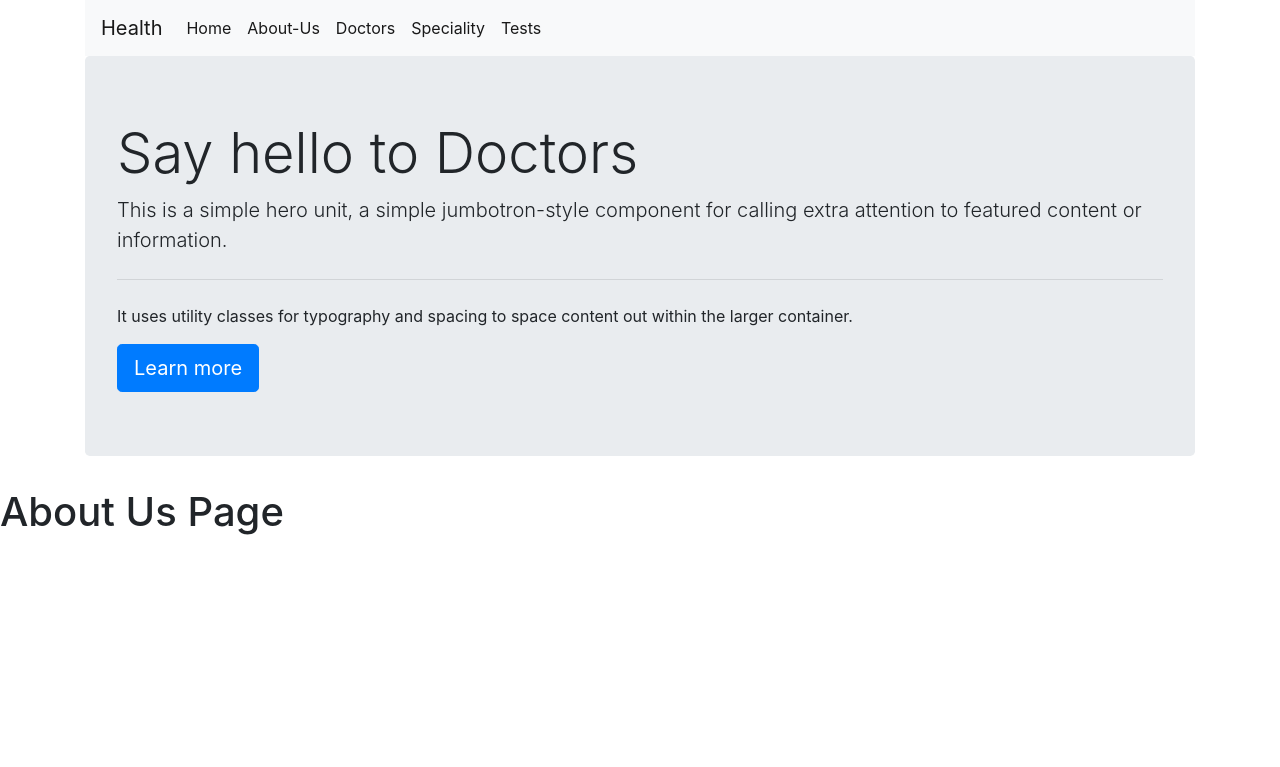
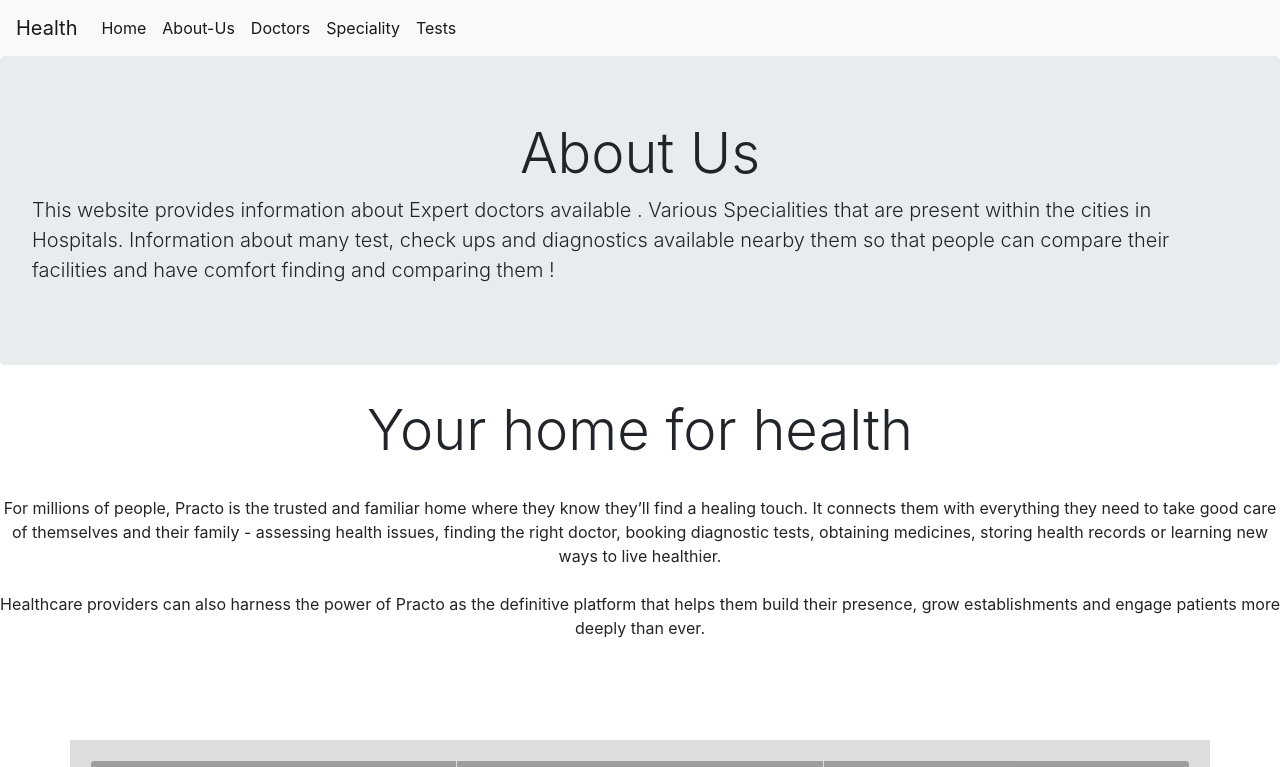
Before and after one commit to abhishekshinde2104/Shatakshi_Project, a Django app: template templates/firstapp/about.html in a window 1280 px wide. Shown: the top 767 px of the page. Before the commit the page ends 535 px from the top, so only its background shows below. Run offline with Django 3.2, Linux system fonts and the light colour scheme; the template is opened without the code that fills it, so the values that code supplies are empty; some libraries are stand-ins or nearby versions; grey boxes are pictures that could not be loaded.

Commit message:
Add files via upload

```diff
--- a/templates/firstapp/about.html
+++ b/templates/firstapp/about.html
@@ -1,7 +1,56 @@
 <!DOCTYPE html>
-{% extends 'firstapp/index.html' %}
+{% extends 'firstapp/base.html' %}
 {% block body_block %}
 
-  <h1>About Us Page</h1>
+<div class="jumbotron">
+  <h1 class="display-4" style="text-align:center;" >About Us</h1>
+  <p class="lead">This website  provides information about Expert  doctors available .
+  Various Specialities that are present within the cities in Hospitals.
+  Information about many test, check ups and diagnostics available nearby them so
+  that people can compare their facilities and have comfort finding and comparing them !</p>
+</div>
+
+
+<h1 class="display-4" style="text-align:center;">Your home for health</h1>
+<br>
+<p class="about1" style="text-align:center;">For millions of people, Practo is the trusted and familiar home where they know they’ll
+find a healing touch. It connects them with everything they need to take good care of
+themselves and their family - assessing health issues, finding the right doctor, booking
+diagnostic tests, obtaining medicines, storing health records or learning new ways to live healthier.
+<br>
+<br>
+Healthcare providers can also harness the power of Practo as the definitive platform that helps them
+build their presence, grow establishments and engage patients more deeply than ever.
+</p>
+
+  <div class="container">
+    <div class="card-group">
+      <div class="card">
+        <img src="static/images/about1.jpg"  class="card-img-top" alt="Picture">
+        <div class="card-body">
+          <h5 class="card-title">Card title</h5>
+          <p class="card-text">This is a wider card with supporting text below as a natural lead-in to additional content. This content is a little bit longer.</p>
+          <p class="card-text"><small class="text-muted">Last updated 3 mins ago</small></p>
+        </div>
+      </div>
+      <div class="card">
+        <img src="static/images/about2.jpg" ] class="card-img-top" alt="Picture">
+        <div class="card-body">
+          <h5 class="card-title">Card title</h5>
+          <p class="card-text">This card has supporting text below as a natural lead-in to additional content.</p>
+          <p class="card-text"><small class="text-muted">Last updated 3 mins ago</small></p>
+        </div>
+      </div>
+      <div class="card">
+        <img src="static/images/about3.jpg"  class="card-img-top" alt="Picture">
+        <div class="card-body">
+          <h5 class="card-title">Card title</h5>
+          <p class="card-text">This is a wider card with supporting text below as a natural lead-in to additional content. This card has even longer content than the first to show that equal height action.</p>
+          <p class="card-text"><small class="text-muted">Last updated 3 mins ago</small></p>
+        </div>
+      </div>
+    </div>
+</div>
+
 
 {% endblock %}
--- /dev/null
+++ b/templates/firstapp/base.html
@@ -0,0 +1,111 @@
+<!DOCTYPE html>
+{% load static %}
+<html lang="en" dir="ltr">
+  <head>
+    <meta charset="utf-8">
+    <title>Home Page </title>
+    <link rel="stylesheet" href="https://stackpath.bootstrapcdn.com/bootstrap/4.5.2/css/bootstrap.min.css"
+    integrity="sha384-JcKb8q3iqJ61gNV9KGb8thSsNjpSL0n8PARn9HuZOnIxN0hoP+VmmDGMN5t9UJ0Z" crossorigin="anonymous">
+    <link rel="stylesheet" href="{% static "css/style.css" %}"/>
+    <link rel="stylesheet" href="{% static "fontawesome/css/fontawesome.min.css" %}">
+    <link rel="stylesheet" href="https://cdnjs.cloudflare.com/ajax/libs/font-awesome/4.7.0/css/font-awesome.min.css">
+  </head>
+  <body>
+
+<!--MenuBar-->
+<nav class="navbar navbar-expand-lg navbar-light bg-light">
+    <a class="navbar-brand" href="#">Health</a>
+    <button class="navbar-toggler" type="button" data-toggle="collapse" data-target="#navbarNav" aria-controls="navbarNav" aria-expanded="false" aria-label="Toggle navigation">
+    <span class="navbar-toggler-icon"></span>
+    </button>
+      <div class="collapse navbar-collapse" id="navbarNav">
+          <ul class="navbar-nav">
+            <li class="nav-item active">
+                <a class="nav-link" href="{%url 'firstapp:index'%}">Home </a>
+            </li>
+
+            <li class="nav-item active">
+              <a class="nav-link" href="{%url 'firstapp:about' %}">About-Us </a>
+            </li>
+
+            <li class="nav-item active">
+              <a class="nav-link" href="#">Doctors </a>
+            </li>
+
+            <li class="nav-item active">
+              <a class="nav-link" href="{% url 'firstapp:services'%}">Speciality</a>
+            </li>
+
+            <li class="nav-item active">
+              <a class="nav-link" href="#">Tests </a>
+            </li>
+        </ul>
+    </div>
+</nav>
+<!--MenuBar-->
+
+
+        {%block body_block%}
+        {%endblock%}
+
+<!--footer try 1
+  <div class="card text-center footer">
+      <div class="card-body">
+      <h5 class="card-title">Special title treatment</h5>
+      <p class="card-text">With supporting text below as a natural lead-in to additional content.</p>
+      <a href="#" class="btn btn-primary">Go somewhere</a>
+      </div>
+      <div class="inner_footer">
+        <div class="logo_container">
+          <img src="{% static "images/logo.jpg" %}" alt="">
+        </div>
+
+      </div>
+  </div>
+footer-->
+
+<!--footer-->
+<div class="footer">
+    <div class="inner_footer">
+
+      <div class="logo_container">
+        <img src="firstproject/static/images/logo.jpg" alt="">
+        </div>
+
+      <div class="footer_third">
+          <h1>Need Help?</h1>
+          <a href="#">Terms &amp; Conditions</a>
+          <a href="#">Privacy Policy</a>
+      </div>
+
+      <div class="footer_third">
+          <h1>More</h1>
+          <a href="#">Brochoures</a>
+          <a href="#">Donate</a>
+          <a href="#">Governance</a>
+          <a href="#">Impact</a>
+      </div>
+
+      <div class="footer_third">
+          <h1>Follow Us</h1>
+          <li> <a href="#"> <i class="fa fa-facebook" ></i> </a> </li>
+          <li> <a href="#"> <i class="fa fa-twitter" ></i> </a> </li>
+          <li> <a href="#"> <i class="fa fa-instagram" ></i> </a> </li>
+          <br>
+          <span>
+            @World Merit Registered Charity <br>
+            England & Wales - 116142 <br>
+            Unit 123 The Tea Factory <br>
+            82 Wood Street <br>
+            Liverpool <br>
+            L1 4DQ
+          </span>
+      </div>
+      </div>
+  </div>
+
+
+
+<!--footer-->
+    </body>
+  </html>
--- a/templates/firstapp/index.html
+++ b/templates/firstapp/index.html
@@ -1,47 +1,22 @@
 <!DOCTYPE html>
-{% load static %}
-<html lang="en" dir="ltr">
-  <head>
-    <meta charset="utf-8">
-    <title>Home Page </title>
-    <link rel="stylesheet" href="https://stackpath.bootstrapcdn.com/bootstrap/4.5.2/css/bootstrap.min.css"
-    integrity="sha384-JcKb8q3iqJ61gNV9KGb8thSsNjpSL0n8PARn9HuZOnIxN0hoP+VmmDGMN5t9UJ0Z" crossorigin="anonymous">
-    <link rel="stylesheet" href="{% static "css/mystyle.css" %}"/>
-  </head>
-  <body>
+{% extends 'firstapp/base.html' %}
+{% block body_block %}
 
-    <div class="container">
-        <nav class="navbar navbar-expand-lg navbar-light bg-light">
-        <a class="navbar-brand" href="#">Health</a>
-        <button class="navbar-toggler" type="button" data-toggle="collapse" data-target="#navbarNav" aria-controls="navbarNav" aria-expanded="false" aria-label="Toggle navigation">
-          <span class="navbar-toggler-icon"></span>
-        </button>
-        <div class="collapse navbar-collapse" id="navbarNav">
-          <ul class="navbar-nav">
-            <li class="nav-item active">
-              <a class="nav-link" href="{%url 'firstapp:index'%}">Home </a>
-            </li>
+<div class="container">
 
-            <li class="nav-item active">
-              <a class="nav-link" href="{%url 'firstapp:about' %}">About-Us </a>
-            </li>
+  <div class="card mb-3">
+  <img src="..." class="card-img-top" alt="...">
+  <div class="card-body">
+    <h5 class="card-title">Card title</h5>
+    <p class="card-text">This is a wider card with supporting text below as a natural lead-in to additional content. This content is a little bit longer.</p>
+    <p class="card-text"><small class="text-muted">Last updated 3 mins ago</small></p>
+  </div>
+  </div>
+</div>
 
-            <li class="nav-item active">
-              <a class="nav-link" href="#">Doctors </a>
-            </li>
 
-            <li class="nav-item active">
-              <a class="nav-link" href="{% url 'firstapp:services'%}">Speciality</a>
-            </li>
 
-            <li class="nav-item active">
-              <a class="nav-link" href="#">Tests </a>
-            </li>
 
-          </ul>
-        </div>
-      </nav>
-    </div>
 
     <div class="container">
 
@@ -56,18 +31,36 @@
     </div>
 
     <div class="container">
-  	<div class="box"></div>
-  	<div class="box"></div>
-  	<div class="box"></div>
-  	<div class="box"></div>
-  	<div class="box"></div>
+  	<div class="box">
+      	                Dr. Inderjit Singh Parmar <br>
+                        MBBS, Diploma in Venereology <br>
+                        Venereologist, Dermatologist <br>
+                        65	Years’ Experience Overall (63 years as specialist)
+</div>
+  	<div class="box">  	Dr. S.B. Nagori <br>
+                        MD - (Med. & Thera.), MBBS <br>
+                        Cardiologist<br>
+                        47 Years’ Experience Overall
+</div>
+  	<div class="box">  	Dr. Aparajita Saha<br>
+                        BSc - Dietitics / Nutrition, Diploma in Diet and Nutrition Therapist<br>
+                        Dietitian/Nutritionist, Sports Nutritionist<br>
+                        42 Years’ Experience Overall (42 years as specialist)
+</div>
+  	<div class="box">  	Dr. Jayashree Reddy<br>
+                        MBBS, DGO, MD - Obstetrics & Gynaecology<br>
+                        Infertility Specialist, Gynecologist, Laparoscopic Surgeon (Obs & Gyn)<br>
+                        41 Years’ Experience Overall (38 years as specialist)
+</div>
+<div class="box">       MBBS, MD - Dermatology, Diploma in Dermatology<br>
+                        Dermatologist, Cosmetologist<br>
+                        43 Years’ Experience Overall (40 years as specialist)
+</div>
+<div class="box">      	Dr. Asha Khatri<br>
+                        MD - Obstetrtics & Gynaecology<br>
+                        Gynaecologist, Mumbai<br>
+                        43 Years’ Experience
+</div>
     </div>
 
-    {%block body_block%}
-    {%endblock%}
-
-
-
-
-  </body>
-</html>
+{% endblock %}
```
